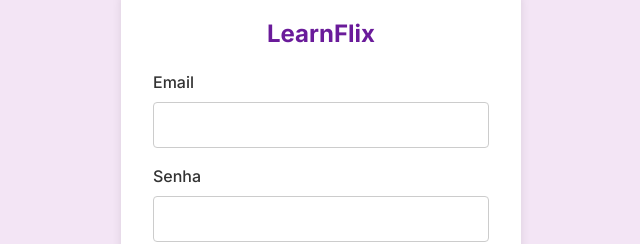
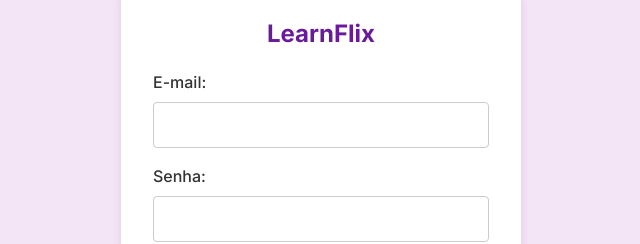
Before and after one commit to Lucas-Calo/meu-projeto-de-bloco, a React (Vite) app: page / in a window 1280 px wide. Shown: the part 141-385 px from the top of the page, without its empty margins (319-959 px from the left). Built offline with nearby package versions, Linux system fonts and the light colour scheme.

Commit message:
feat: Adiciona pequenas correções na login page

```diff
--- a/src/pages/LoginPage.jsx
+++ b/src/pages/LoginPage.jsx
@@ -41,7 +41,7 @@
         <form className="login-form" onSubmit={handleSubmit}>
           <h2>LearnFlix</h2>
           <div className="input-group">
-            <label htmlFor="email">Email</label>
+            <label htmlFor="email">E-mail:</label>
             <input
               type="email"
               id="email"
@@ -51,7 +51,7 @@
             />
           </div>
           <div className="input-group">
-            <label htmlFor="password">Senha</label>
+            <label htmlFor="password">Senha:</label>
             <input
               type="password"
               id="password"
```
